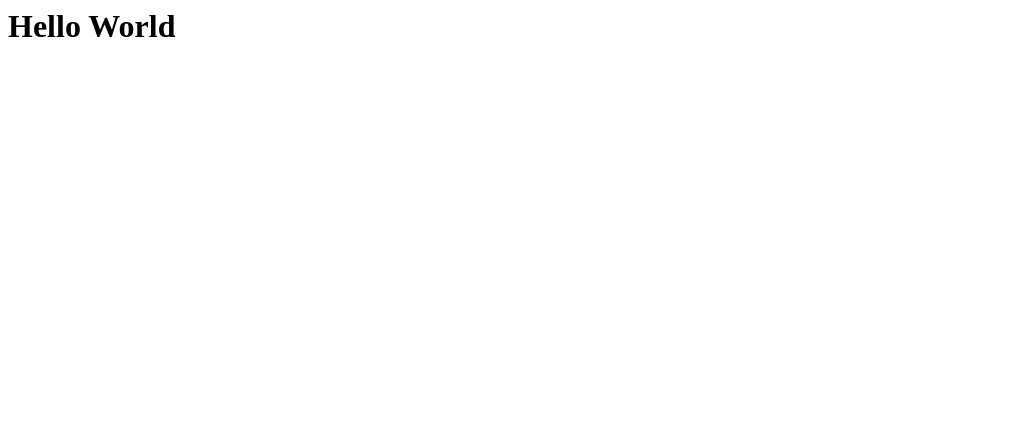
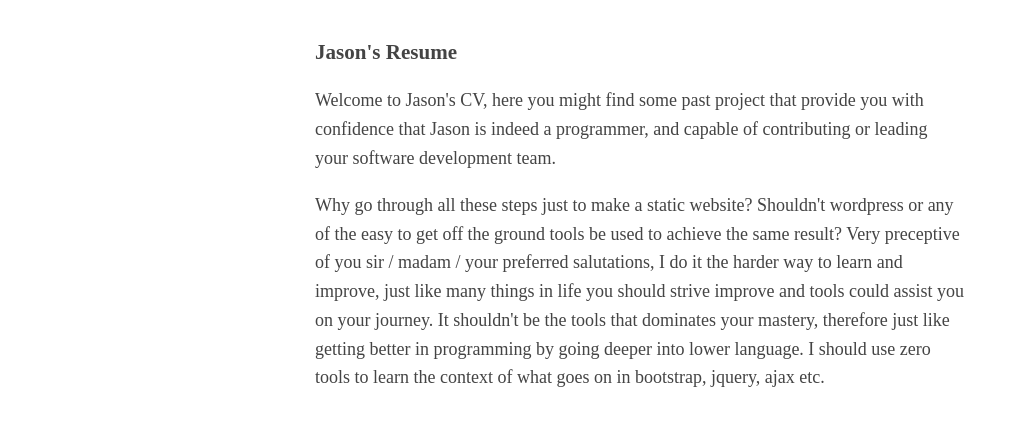
Before and after one commit to bullhugger/mycv, a plain HTML site: page index.html in a window 1280 px wide. Shown: the whole page, without its empty margins (0-1018 px from the left). Drawn offline with nearby package versions, Linux system fonts and the light colour scheme.

Commit message:
First draft of my website

```diff
--- a/index.html
+++ b/index.html
@@ -1,7 +1,19 @@
-<html>
-    <head>
-        <h1>Hello World</h1>
-    </head>
-    <body>
-    </body>
+<!DOCTYPE html>
+<html lang="en">
+<head>
+    <title>Jason's CV</title>
+    <meta charset="utf-8" />
+    <meta name="viewport" content="width=device-width, initial-scale=1" />
+    <link rel="shortcut icon" href="assets/nani.png" />
+    <link rel="stylesheet" href="https://fonts.googleapis.com/css?family=Inter:300,400,500,600,700" />
+    <link rel="stylesheet" href="https://cdn.jsdelivr.net/npm/flatpickr/dist/flatpickr.min.css">
+    <link rel="stylesheet" href="style.css">
+</head>
+<body>
+    <div class="row align-items-center">
+        <h3>Jason's Resume</h3>
+        <p>Welcome to Jason's CV, here you might find some past project that provide you with confidence that Jason is indeed a programmer, and capable of contributing or leading your software development team.</p>
+        <p>Why go through all these steps just to make a static website? Shouldn't wordpress or any of the easy to get off the ground tools be used to achieve the same result? Very preceptive of you sir / madam / your preferred salutations, I do it the harder way to learn and improve, just like many things in life you should strive improve and tools could assist you on your journey. It shouldn't be the tools that dominates your mastery, therefore just like getting better in programming by going deeper into lower language. I should use zero tools to learn the context of what goes on in bootstrap, jquery, ajax etc.</p>
+    </div>
+</body>
 </html>
--- /dev/null
+++ b/style.css
@@ -0,0 +1,12 @@
+body{
+    margin:40px auto;
+    max-width:650px;
+    line-height:1.6;
+    font-size:18px;
+    color:#444;
+    padding:0 10px
+}
+
+h1,h2,h3{
+    line-height:1.2
+}
```
Also changed, not shown: assets/nani.png (added).
